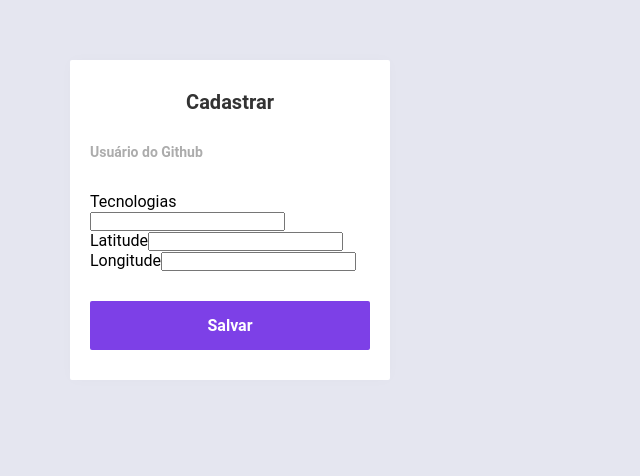
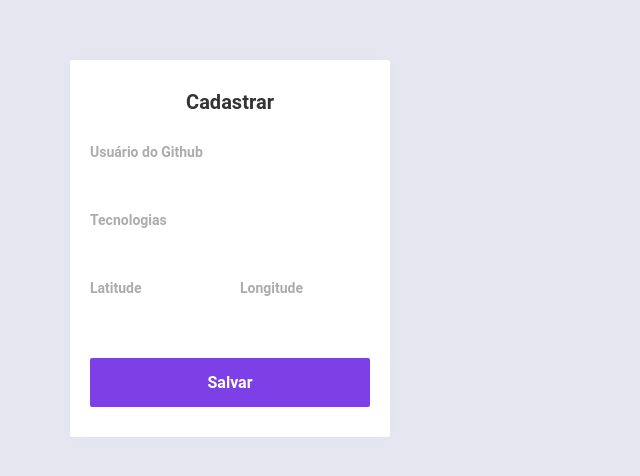
Before and after one commit to esron/semana-omnistack-vue, a Vue app: page / in a window 1280 px wide. Shown: the top 476 px of the page, without its empty margins (0-640 px from the left). Built offline with nearby package versions, Linux system fonts and the light colour scheme.

Commit message:
estiliza os inputs

```diff
--- a/src/components/DevForm.vue
+++ b/src/components/DevForm.vue
@@ -9,7 +9,7 @@
       />
     </div>
 
-    <div>
+    <div class="input-block">
       <label for="techs">Tecnologias</label>
       <input
         type="text"
@@ -18,8 +18,8 @@
       />
     </div>
 
-    <div>
-      <div>
+    <div class="input-group">
+      <div class="input-block">
         <label for="latitude">Latitude</label>
         <input
           type="number"
@@ -28,7 +28,7 @@
         />
       </div>
 
-      <div>
+      <div class="input-block">
         <label for="latitude">Longitude</label>
         <input
           type="number"
@@ -50,13 +50,6 @@ export default {
 
 <!-- Add "scoped" attribute to limit CSS to this component only -->
 <style scoped>
-strong {
-  font-size: 20px;
-  text-align: center;
-  display: block;
-  color: #333;
-}
-
 form {
   margin-top: 30px;
 }
```
